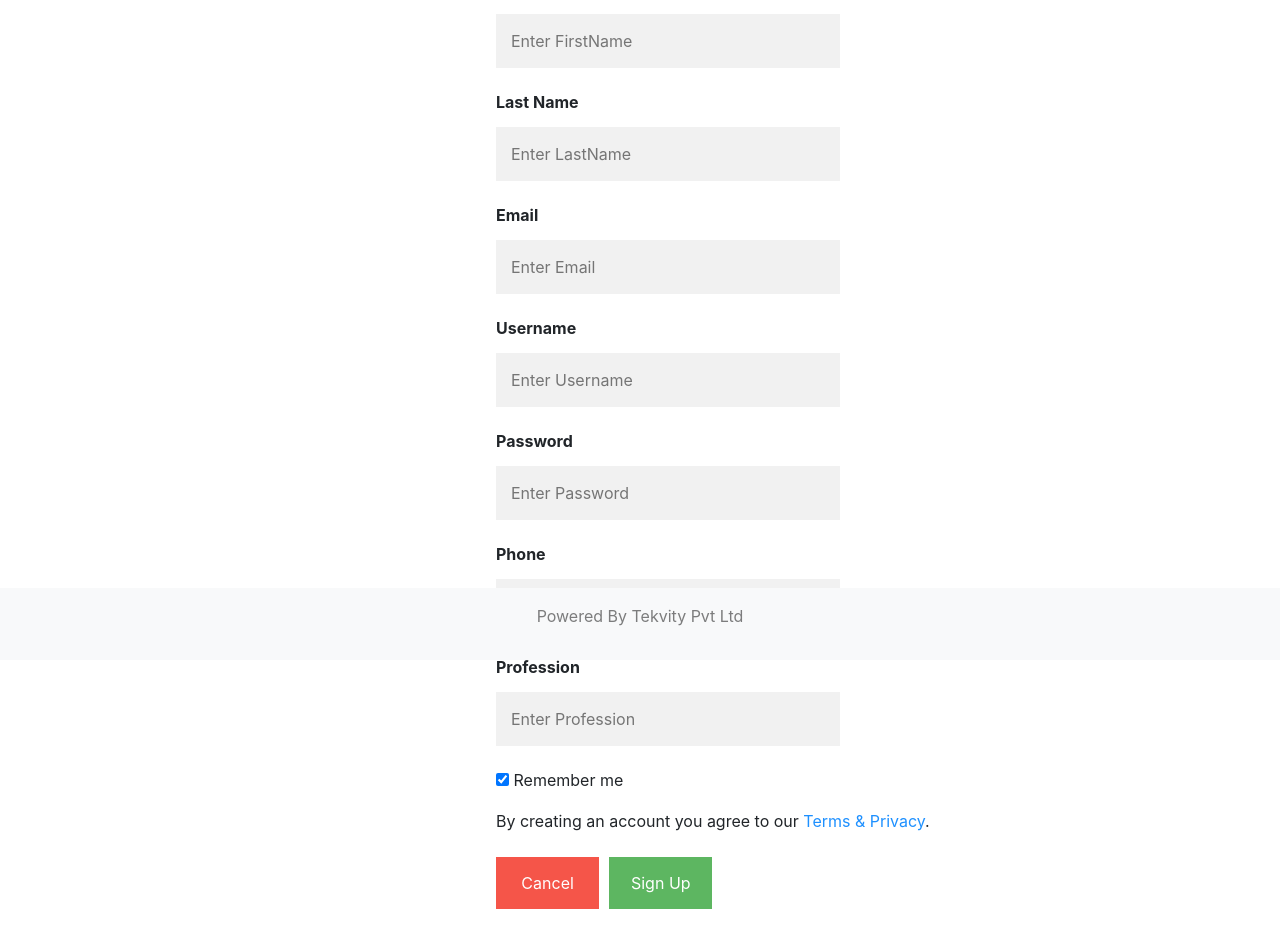
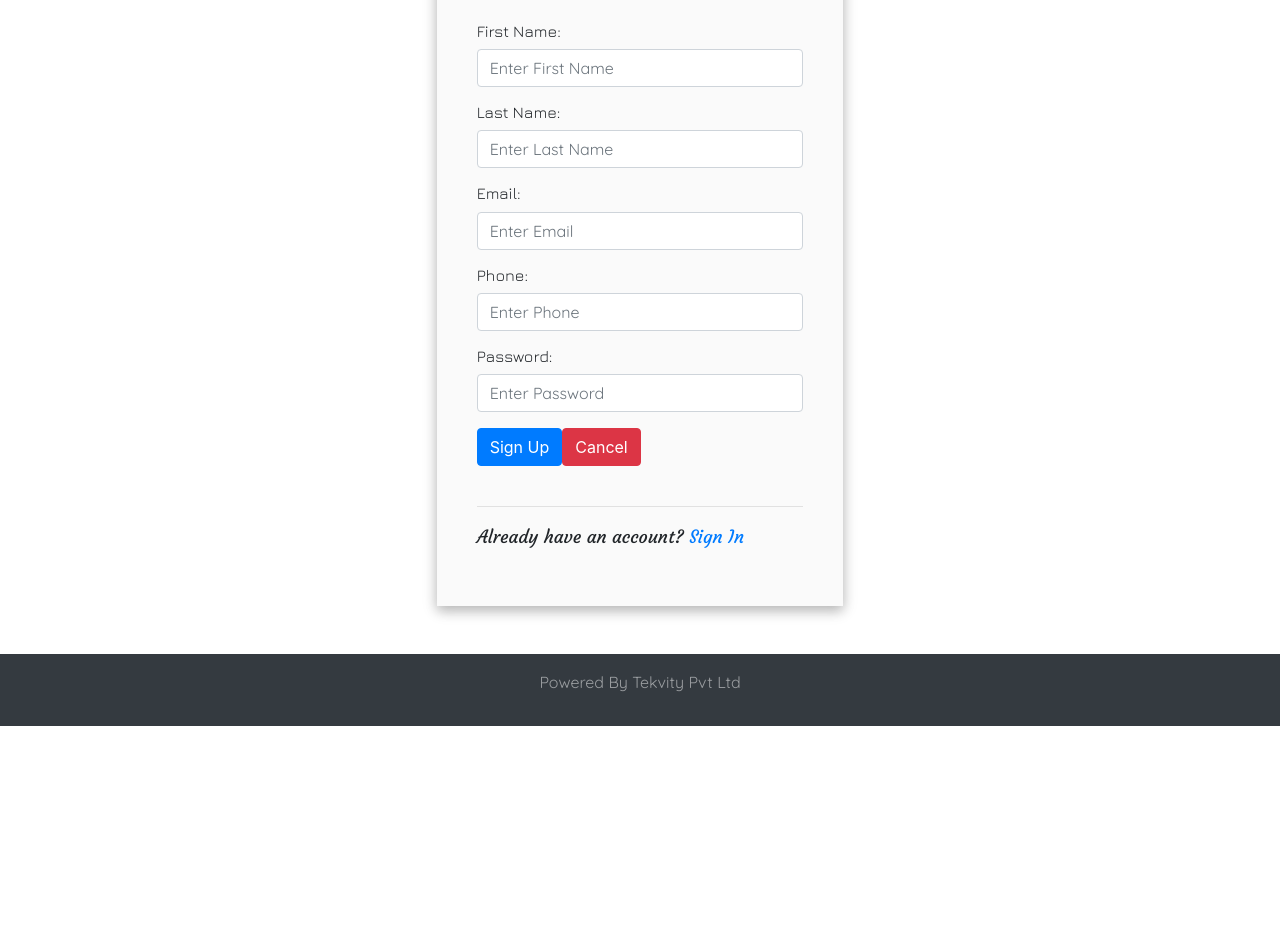
Before and after one commit to kalyan6013/DoctorApp, an Angular app: page /registration in a window 1280 px wide. Shown: the part 140-1083 px from the top of the page. After the commit the page ends 866 px from the top, so only its background shows below. Built offline with nearby package versions, Linux system fonts and the light colour scheme.

Commit message:
signin and signup

```diff
--- a/src/app/app.module.ts
+++ b/src/app/app.module.ts
@@ -1,6 +1,6 @@
 import { BrowserModule } from '@angular/platform-browser';
 import { NgModule } from '@angular/core';
-import { FormsModule } from '@angular/forms';
+import { FormsModule, ReactiveFormsModule  } from '@angular/forms';
 import { RouterModule, Routes } from '@angular/router';
 
 
@@ -14,7 +14,9 @@ import { DashboardComponent } from './components/dashboard/dashboard.component';
 const appRoutes: Routes = [
   {path:'dashboard', component:DashboardComponent},
   {path:'',component:SigninComponent },
-  {path:'registration',component:RegistrationComponent}
+  {path:'registration',component:RegistrationComponent},
+  {path:'signin',component:SigninComponent}
+
 ]
 
 @NgModule({
--- a/src/app/components/footer/footer.component.html
+++ b/src/app/components/footer/footer.component.html
@@ -1,4 +1,4 @@
-<nav class="navbar fixed-bottom navbar-expand navbar-light bg-light">
+<nav class="navbar navbar-expand navbar-dark bg-dark">
     <div class="navbar-text m-auto">
       <p>Powered By Tekvity Pvt Ltd</p>
     </div>
--- a/src/app/components/registration/registration.component.css
+++ b/src/app/components/registration/registration.component.css
@@ -1,78 +1,27 @@
-body {font-family: Arial, Helvetica, sans-serif;}
-* {box-sizing: border-box}
 
 
-.form_heading{
+.signup{
+    padding-top:50px;
+    position:relative;
 
+}
+.signupform{
+    padding:40px;
+    box-shadow:0 5px 11px 0 rgba(0,0,0,.18), 0 4px 15px 0 rgba(0,0,0,.15);
+    background-color:#fafafa;
+}
+.heading{
+    margin-left:15px;
+    height: 70px;
+    position:absolute;
+    width:380px;
+    background-color:#74CED9;
+    box-shadow:0 5px 11px 0 rgba(0,0,0,.18), 0 4px 15px 0 rgba(0,0,0,.15);
+    color:white;
     text-align: center;
+    padding-top: 15px;
 }
-/* Full-width input fields */
-input[type=text], input[type=password], input[type=email] {
-    width: 50%;
-    padding: 15px;
-    margin: 5px 0 22px 0;
-    display: inline-block;
-    border: none;
-    background: #f1f1f1;
+.already{
+    font-family: 'Courgette', cursive;
+    font-size:18px;
 }
-
-input[type=text]:focus, input[type=password]:focus, input[type=email]:focus {
-    background-color: #ddd;
-    outline: none;
-}
-
-hr {
-    border: 1px solid #f1f1f1;
-    margin-bottom: 25px;
-}
-
-/* Set a style for all buttons */
-button {
-    background-color: #4CAF50;
-    color: white;
-    padding: 14px 20px;
-    margin: 8px 0;
-    border: none;
-    cursor: pointer;
-    width: 100%;
-    opacity: 0.9;
-}
-
-button:hover {
-    opacity:1;
-}
-
-/* Extra styles for the cancel button */
-.cancelbtn {
-    padding: 14px 20px;
-    background-color: #f44336;
-}
-
-/* Float cancel and signup buttons and add an equal width */
-.cancelbtn, .signupbtn {
-  float: left;
-  width: 15%;
-  margin-right: 10px;
-}
-
-/* Add padding to container elements */
-.container {
-    padding: 26px;
-}
-
-/* Clear floats */
-.clearfix::after {
-    content: "";
-    clear: both;
-    display: table;
-}
-.formstyle{
-  margin-left: 400px;
-}
-
-/* Change styles for cancel button and signup button on extra small screens */
-/* @media screen and (max-width: 300px) {
-    .cancelbtn, .signupbtn {
-       width: 100%;
-    }
-} */
--- a/src/app/components/registration/registration.component.html
+++ b/src/app/components/registration/registration.component.html
@@ -1,45 +1,99 @@
-<div id="registration">
-  <form>
-      <div class="container">
-          <h1 class="form_heading">Sign Up</h1>
-          <hr>
-          <div class="formstyle">
-          <label><b>First Name</b></label><br>
-          <input type="text" placeholder="Enter FirstName" name="firstname" required><br>
 
-          <label><b>Last Name</b></label><br>
-          <input type="text" placeholder="Enter LastName" name="lastname" required><br>
+<div class="row">
+
+<div class="col-md-4"></div>
 
 
-          <label><b>Email</b></label><br>
-          <input type="email" placeholder="Enter Email" name="email" required><br>
+<div class="col-md-4 signup" >
+    <div class="heading">
+    <h2>Register</h2>
+    </div>
+    <br><br>
+<form novalidate #f="ngForm" (ngSubmit)="onSubmit(f)" class="signupform">
+    <br>
+        <div class="form-group">
+             <h6>First Name:</h6>
+             <input type="text"
+                 class="form-control"
+                 id="fname"
+                 placeholder="Enter First Name"
+                 name="fname"
+                 [(ngModel)]="user.fname"
+                 #userfname="ngModel"
+                 required>
+         </div>
+         <div *ngIf="userfname.errors?.required && userfname.touched" class="alert alert-danger">First name is required</div>
 
-          <label><b>Username</b></label><br>
-          <input type="text" placeholder="Enter Username" name="admin_user" required><br>
+         <div class="form-group">
+             <h6>Last Name:</h6>
+             <input type="text"
+                 class="form-control"
+                 id="lname"
+                 placeholder="Enter Last Name"
+                 name="lname"
+                 [(ngModel)]="user.lname"
+                 #userlname="ngModel"
+                 required>
+         </div>
+         <div *ngIf="userlname.errors?.required && userlname.touched" class="alert alert-danger">Last name is required</div>
 
-          <label><b>Password</b></label><br>
-          <input type="password" placeholder="Enter Password" name="password" required><br>
+         <div class="form-group">
+             <h6>Email:</h6>
+             <input type="email"
+                 class="form-control"
+                 id="email"
+                 placeholder="Enter Email"
+                 name="email"
+                 [(ngModel)]="user.email"
+                 #useremail="ngModel"
+                 pattern="^\w+([\.-]?\w+)*@\w+([\.-]?\w+)*(\.\w{2,3})+$"
+                 required>
+         </div>
+         <div *ngIf="useremail.errors?.required && useremail.touched" class="alert alert-danger">Email is required</div>
+         <div *ngIf="useremail.errors?.pattern" class="alert alert-danger">Please provide a valid email address</div>
 
-          <label><b>Phone</b></label><br>
-          <input type="text" placeholder="Enter Phone" name="phone" required><br>
+         <div class="form-group">
+             <h6>Phone:</h6>
+             <input type="text"
+                 class="form-control"
+                 id="phone"
+                 placeholder="Enter Phone"
+                 name="phone"
+                 [(ngModel)]="user.phone"
+                 #userphone="ngModel"
+                 minlength="10"
+                 maxlength="10"
+                required>
+         </div>
+         <div *ngIf="userphone.errors?.maxlength || userphone.errors?.minlength && userphone.touched" class="alert alert-danger">Phone number is not valid</div>
 
-          <label><b>Profession</b></label><br>
-          <input type="text" placeholder="Enter Profession" name="profession" required><br>
+         <div class="form-group">
+             <h6>Password:</h6>
+             <input type="password"
+                 class="form-control"
+                 id="password"
+                 placeholder="Enter Password"
+                 name="password"
+                 [(ngModel)]="user.password"
+                 #userpassword="ngModel"
+                 minlength="5"
+                 >
+         </div>
+         <div *ngIf="userpassword.errors?.minlength && userpassword.touched" class="alert alert-danger">Password must be minimum 5 characters length</div>
 
-          <label>
-            <input type="checkbox" checked="checked" name="remember" style="margin-bottom:15px"> Remember me
-          </label>
 
-          <p>By creating an account you agree to our <a href="#" style="color:dodgerblue">Terms & Privacy</a>.</p>
+         <button  type="submit" class="btn btn-primary">Sign Up</button>
+         <button  type="reset" class="btn btn-danger">Cancel</button><br><br>
+         <hr>
+         <p class="already">Already have an account? <a href="signin">Sign In</a></p>
 
-          <div class="clearfix">
-            <button type="button" class="cancelbtn">Cancel</button>
-            <button type="submit" class="signupbtn">Sign Up</button>
-          </div>
+       </form>
 
-          </div>
-        </div>
-  </form>
-</div>
+    </div>
+
+    <div class="col-md-4">
+    </div>
+
+</div><br><br>
 
 <app-footer></app-footer>
--- a/src/app/components/registration/registration.component.ts
+++ b/src/app/components/registration/registration.component.ts
@@ -9,4 +9,12 @@ import { Component } from '@angular/core';
 
 export class RegistrationComponent{
 
+    user={
+        fname:'',
+        lname:'',
+        email:'',
+        phone:'',
+        password:''
+    }
+
 }
--- a/src/app/components/signin/signin.component.css
+++ b/src/app/components/signin/signin.component.css
@@ -1,78 +1,26 @@
-body {font-family: Arial, Helvetica, sans-serif;}
-* {box-sizing: border-box}
 
+.signup{
+    padding-top:50px;
+    position:relative;
 
-.form_heading{
-
+}
+.signupform{
+    padding:40px;
+    box-shadow:0 5px 11px 0 rgba(0,0,0,.18), 0 4px 15px 0 rgba(0,0,0,.15);
+    background-color:#fafafa;
+}
+.heading{
+    margin-left:15px;
+    height: 70px;
+    position:absolute;
+    width:380px;
+    background-color:#74CED9;
+    box-shadow:0 5px 11px 0 rgba(0,0,0,.18), 0 4px 15px 0 rgba(0,0,0,.15);
+    color:white;
     text-align: center;
+    padding-top: 15px;
 }
-/* Full-width input fields */
-input[type=text], input[type=password], input[type=email] {
-    width: 50%;
-    padding: 15px;
-    margin: 5px 0 22px 0;
-    display: inline-block;
-    border: none;
-    background: #f1f1f1;
+.already{
+    font-family: 'Courgette', cursive;
+    font-size:18px;
 }
-
-input[type=password]:focus, input[type=email]:focus {
-    background-color: #ddd;
-    outline: none;
-}
-
-hr {
-    border: 1px solid #f1f1f1;
-    margin-bottom: 25px;
-}
-
-/* Set a style for all buttons */
-button {
-    background-color: #4CAF50;
-    color: white;
-    padding: 14px 20px;
-    margin: 8px 0;
-    border: none;
-    cursor: pointer;
-    width: 100%;
-    opacity: 0.9;
-}
-
-button:hover {
-    opacity:1;
-}
-
-/* Extra styles for the cancel button */
-.cancelbtn {
-    padding: 14px 20px;
-    background-color: #f44336;
-}
-
-/* Float cancel and signup buttons and add an equal width */
-.cancelbtn, .signupbtn {
-  float: left;
-  width: 15%;
-  margin-right: 10px;
-}
-
-/* Add padding to container elements */
-.container {
-    padding: 16px;
-}
-
-/* Clear floats */
-.clearfix::after {
-    content: "";
-    clear: both;
-    display: table;
-}
-.formstyle{
-  margin-left: 400px;
-}
-
-/* Change styles for cancel button and signup button on extra small screens */
-@media screen and (max-width: 300px) {
-    .cancelbtn, .signupbtn {
-       width: 100%;
-    }
-}
--- a/src/app/components/signin/signin.component.html
+++ b/src/app/components/signin/signin.component.html
@@ -1,24 +1,59 @@
-<div id="SignIn">
-  <form>
-      <div class="container">
-          <h1 class="form_heading">Sign In</h1>
-          <hr>
-          <div class="formstyle">
+<div class="row">
 
-          <label><b>Username</b></label><br>
-          <input type="text" placeholder="Enter Username" name="admin_user" required><br>
+  <div class="col-md-4"></div>
 
-          <label><b>Password</b></label><br>
-          <input type="password" placeholder="Enter Password" name="password" required><br>
 
-          <div class="clearfix">
-            <button type="reset" class="cancelbtn">Reset</button>
-            <button type="submit" class="signupbtn">Sign In</button>
-          </div>
-          <a href='registration'>SignUp</a>
-          </div>
-        </div>
-  </form>
-</div>
+  <div class="col-md-4 signup" >
+      <div class="heading">
+      <h2>Sign In</h2>
+      </div>
+      <br><br>
+  <form novalidate #f="ngForm" (ngSubmit)="onSubmit(f)" class="signupform">
+      <br>
 
-<app-footer></app-footer>
+           <div class="form-group">
+               <h6>Email:</h6>
+               <input type="email"
+                   class="form-control"
+                   id="email"
+                   placeholder="Enter Email"
+                   name="email"
+                   [(ngModel)]="user.email"
+                   #useremail="ngModel"
+                   pattern="^\w+([\.-]?\w+)*@\w+([\.-]?\w+)*(\.\w{2,3})+$"
+                   required>
+           </div>
+           <div *ngIf="useremail.errors?.required && useremail.touched" class="alert alert-danger">Email is required</div>
+           <div *ngIf="useremail.errors?.pattern" class="alert alert-danger">Please provide a valid email address</div>
+
+
+           <div class="form-group">
+               <h6>Password:</h6>
+               <input type="password"
+                   class="form-control"
+                   id="password"
+                   placeholder="Enter Password"
+                   name="password"
+                   [(ngModel)]="user.password"
+                   #userpassword="ngModel"
+                   minlength="5"
+                   >
+           </div>
+           <div *ngIf="userpassword.errors?.minlength && userpassword.touched" class="alert alert-danger">Password must be minimum 5 characters length</div>
+
+
+           <button  type="submit" class="btn btn-primary">Sign In</button>
+           <button  type="reset" class="btn btn-danger">Reset</button><br><br>
+           <hr>
+           <p class="already">Don't have an account? <a href="registration">Register here</a></p>
+
+         </form>
+
+      </div>
+
+      <div class="col-md-4">
+      </div>
+
+  </div><br><br>
+
+  <app-footer></app-footer>
--- a/src/app/components/signin/signin.component.ts
+++ b/src/app/components/signin/signin.component.ts
@@ -11,5 +11,8 @@ export class SigninComponent implements OnInit {
 
   ngOnInit() {
   }
-
+  user={
+    email:'',
+    password:''
 }
+}
--- a/src/index.html
+++ b/src/index.html
@@ -8,7 +8,7 @@
   <meta name="viewport" content="width=device-width, initial-scale=1">
   <link rel="icon" type="image/x-icon" href="favicon.ico">
   <link href="https://maxcdn.bootstrapcdn.com/bootstrap/4.0.0/css/bootstrap.min.css" rel="stylesheet">
-
+  <link href="https://fonts.googleapis.com/css?family=Jura|Quicksand|Courgette" rel="stylesheet">
 </head>
 <body>
   <app-root></app-root>
--- a/src/styles.css
+++ b/src/styles.css
@@ -1,2 +1,20 @@
 /* You can add global styles to this file, and also import other style files */
 @import "~bootstrap/dist/css/bootstrap.min.css";
+h1,h2,h3,h4,h5,h6{
+    font-family: 'Jura', sans-serif;
+}
+p{
+    font-family: 'Quicksand', sans-serif;
+}
+::-webkit-input-placeholder {
+    font-family: 'Quicksand', sans-serif;
+}
+:-moz-placeholder {
+    font-family: 'Quicksand', sans-serif;
+}
+::-moz-placeholder {
+    font-family: 'Quicksand', sans-serif;
+}
+:-ms-input-placeholder {
+    font-family: 'Quicksand', sans-serif;
+}
```
